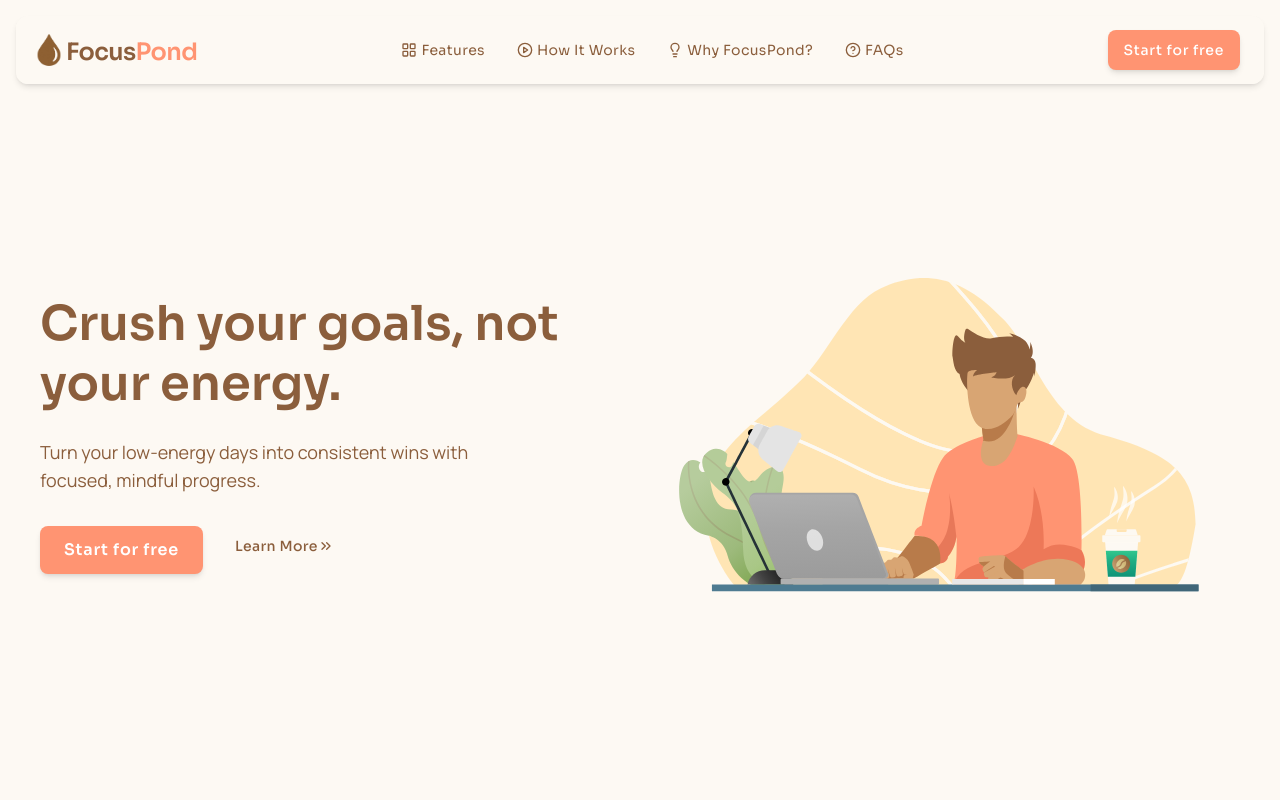
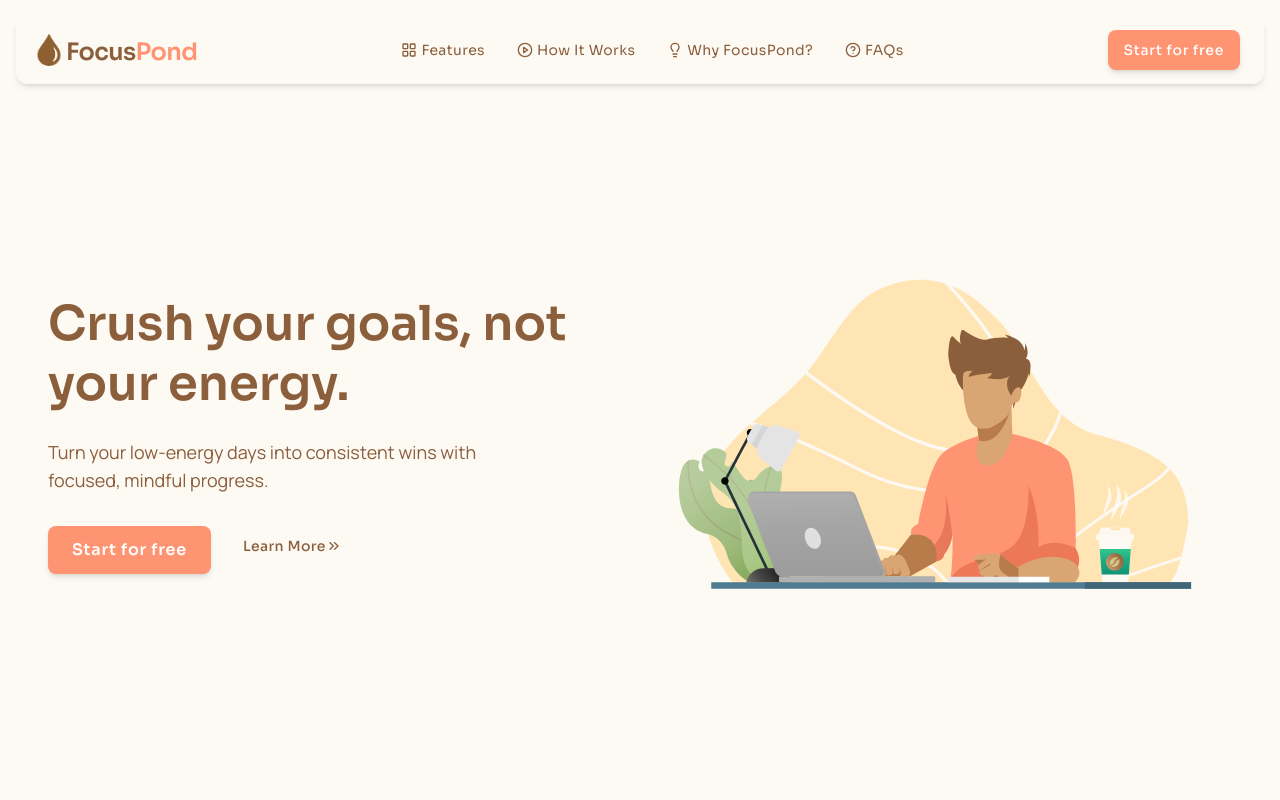
Before and after one commit to liannmaka/Focuspond, a Next.js app: page / in a window 1280 px wide. Shown: the top 800 px of the page. Built offline with nearby package versions, Linux system fonts and the light colour scheme.

Commit message:
chore: updated the css file

```diff
--- a/src/styles/globals.css
+++ b/src/styles/globals.css
@@ -37,7 +37,7 @@
 }
 
 @utility content-center {
-  @apply container mx-auto px-10;
+  @apply container mx-auto px-7 lg:px-12;
 }
 
 @utility flex-center {
```
